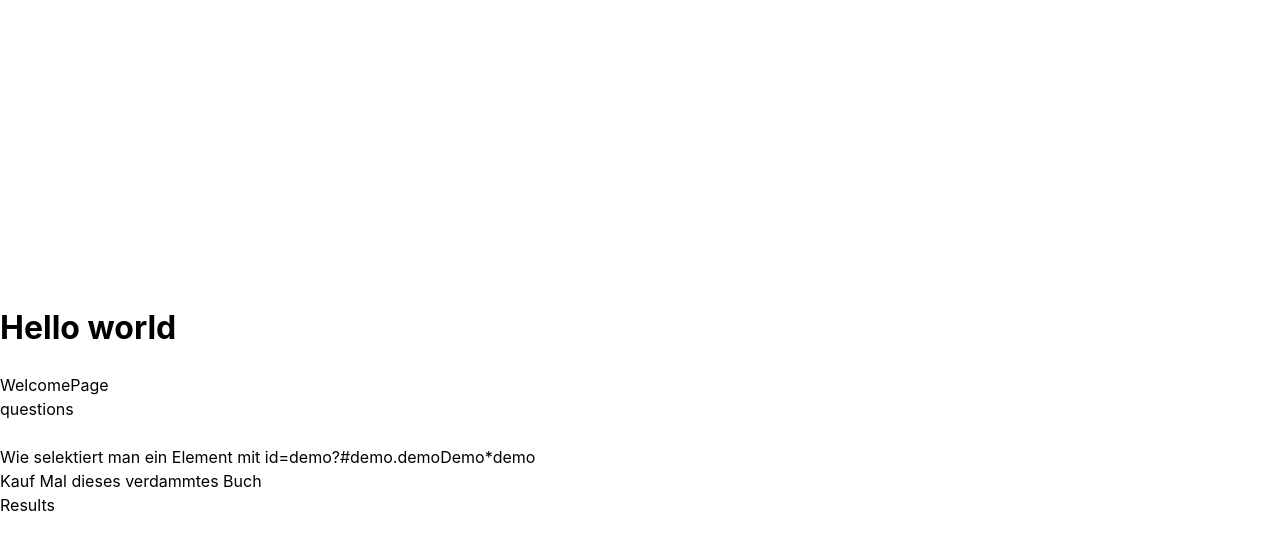
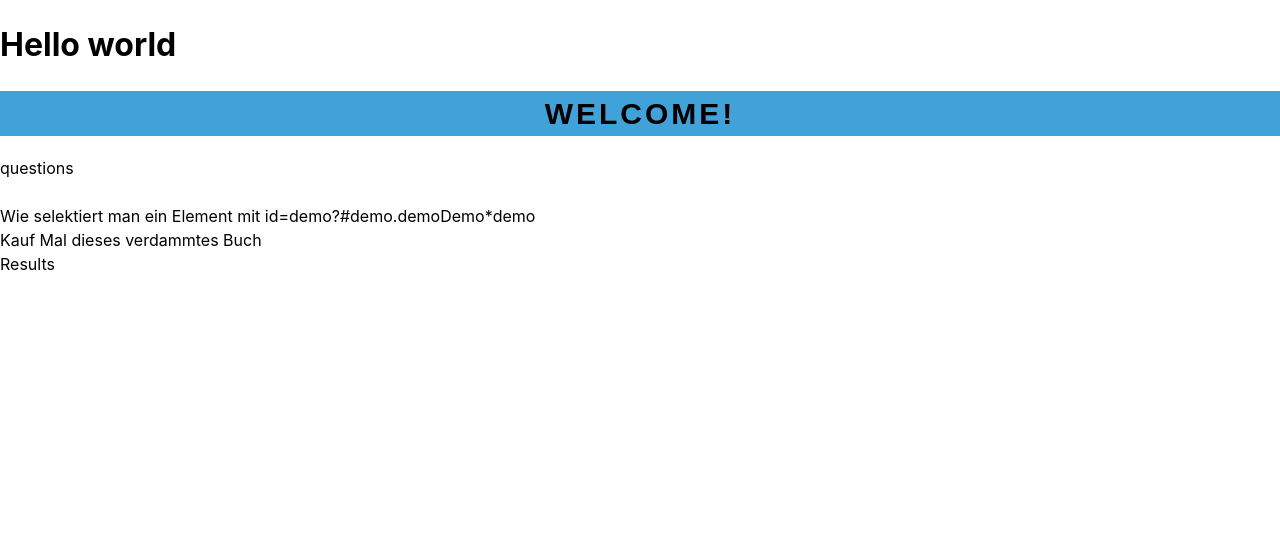
Before and after one commit to Tena99/quiz, a React (Vite) app: page / in a window 1280 px wide. Shown: the top 550 px of the page. Built offline with nearby package versions, Linux system fonts and the light colour scheme.

Commit message:
workinprogress

```diff
--- a/src/components/WelcomePage.jsx
+++ b/src/components/WelcomePage.jsx
@@ -1,3 +1,9 @@
+import styles from "./WelcomePage.module.css";
+
 export default function WelcomePage() {
-  return <div>WelcomePage</div>;
+  return (
+    <div className={styles.container}>
+      <h1 className={styles.greetings}>Welcome!</h1>
+    </div>
+  );
 }
--- a/src/components/WelcomePage.module.css
+++ b/src/components/WelcomePage.module.css
@@ -0,0 +1,13 @@
+.container {
+  background-color: #40a2d8;
+}
+
+.greetings {
+  color: #000;
+  font-weight: 600;
+  letter-spacing: 3px;
+  font-size: 30px;
+  text-align: center;
+  text-transform: uppercase;
+  font-family: Arial, Helvetica, sans-serif;
+}
--- a/src/index.css
+++ b/src/index.css
@@ -7,8 +7,5 @@
 body {
   margin: 0;
   padding: 0;
-  display: flex;
-  place-items: center;
-  min-width: 320px;
-  min-height: 100vh;
+  box-sizing: border-box;
 }
```
